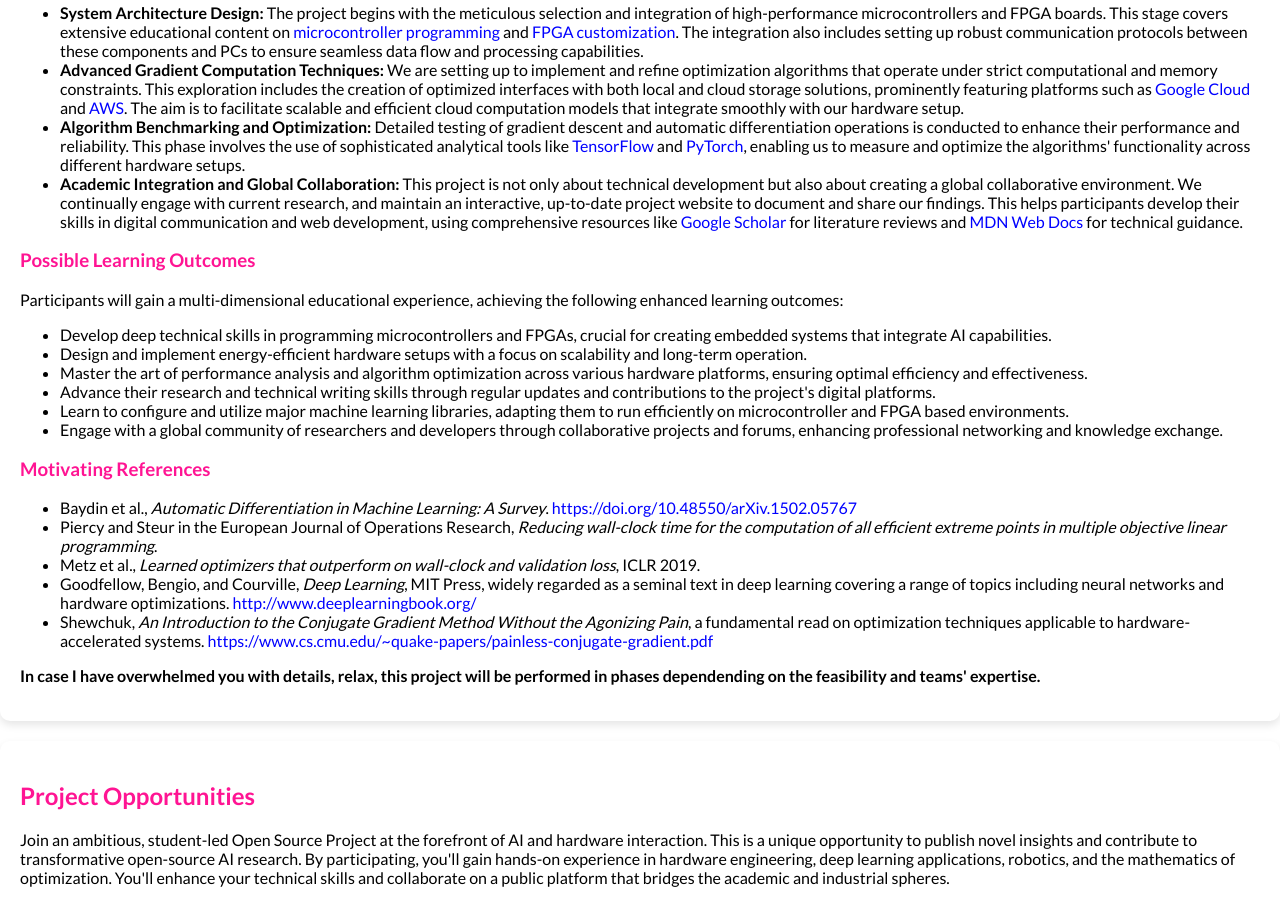
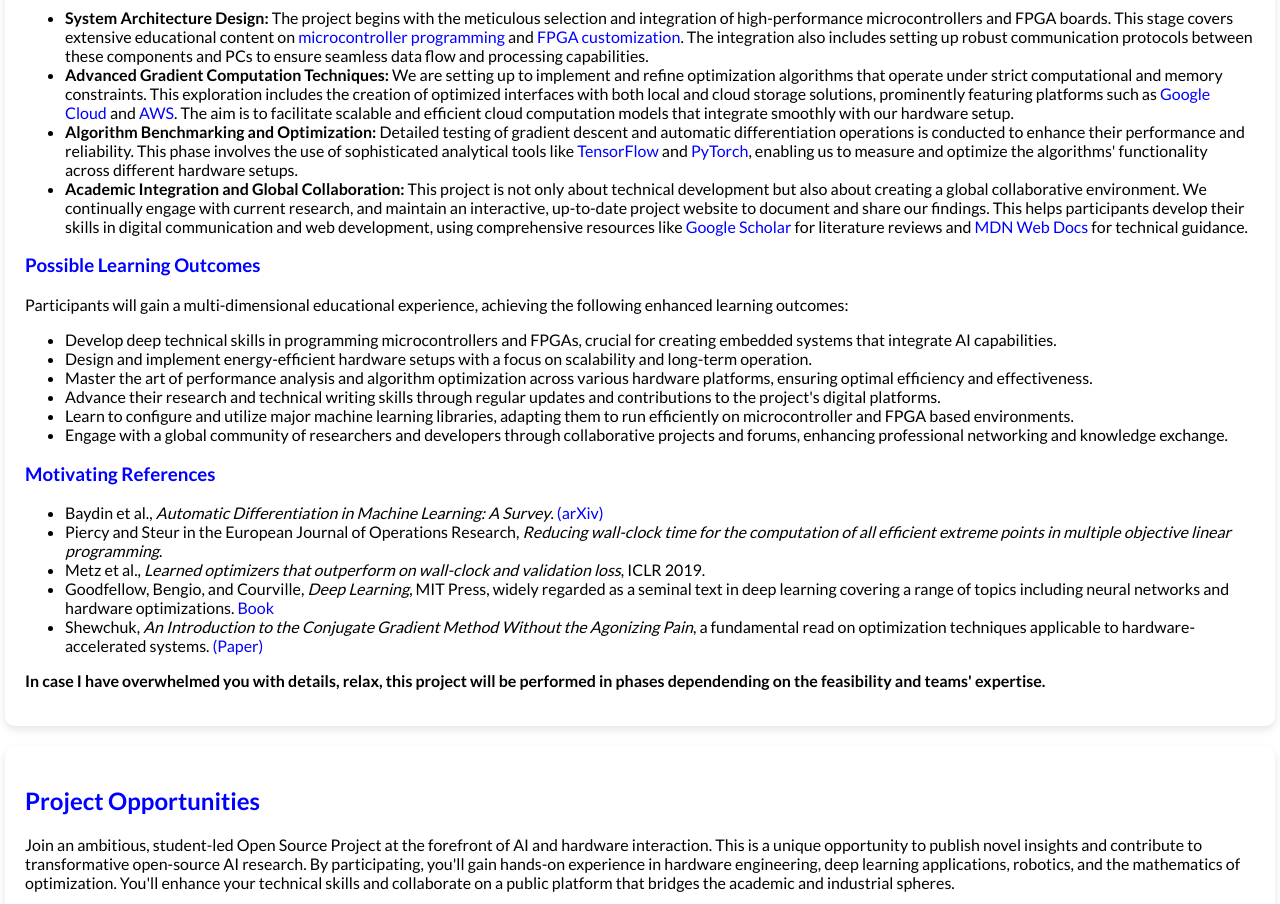
Before and after one commit to 1ssb/gradients_on_the_clock, a plain HTML site: page index.html in a window 1280 px wide. Shown: the part 995-1899 px from the top of the page. Drawn offline with Linux system fonts and the light colour scheme.

Commit message:
Update index.html

```diff
--- a/index.html
+++ b/index.html
@@ -8,6 +8,14 @@
     <link rel="stylesheet" href="https://cdnjs.cloudflare.com/ajax/libs/font-awesome/6.0.0-beta3/css/all.min.css">
     <link href="https://fonts.googleapis.com/css2?family=Lato:wght@300;400;700&display=swap" rel="stylesheet">
     <style>
+        html {
+            height: 100%;
+            margin: 0;
+            padding: 5px;
+            font-family: 'Lato', sans-serif;
+            transition: background-color 0.3s, color 0.3s;
+            overflow-x: hidden;
+        }
         body {
             font-family: 'Lato', sans-serif;
             margin: 0;
@@ -20,14 +28,18 @@
         .header {
             display: flex;
             justify-content: space-between;
+            flex-direction: row;
             align-items: center;
             padding: 20px;
             background-color: #f8f9fa;
+            overflow-y: auto;
+
         }
         .header .title {
             font-size: 24px;
             font-weight: bold;
             text-align: center;
+            overflow-y: auto;
         }
         .buttons {
             display: flex;
@@ -62,7 +74,7 @@
             flex-shrink: 0; /* Prevent shrinking */
         }
         .card h2, .card h3 {
-            color: deepPink;
+            color: blue;
         }
         .bio-text {
             text-align: justify;
@@ -185,11 +197,11 @@
             </ul>
             <h3>Motivating References</h3>
             <ul>
-                <li>Baydin et al., <em>Automatic Differentiation in Machine Learning: A Survey</em>. <a href="https://doi.org/10.48550/arXiv.1502.05767">https://doi.org/10.48550/arXiv.1502.05767</a></li>
+                <li>Baydin et al., <em>Automatic Differentiation in Machine Learning: A Survey</em>. <a href="https://doi.org/10.48550/arXiv.1502.05767">(arXiv)</a></li>
                 <li>Piercy and Steur in the European Journal of Operations Research, <em>Reducing wall-clock time for the computation of all efficient extreme points in multiple objective linear programming</em>.</li>
                 <li>Metz et al., <em>Learned optimizers that outperform on wall-clock and validation loss</em>, ICLR 2019.</li>
-                <li>Goodfellow, Bengio, and Courville, <em>Deep Learning</em>, MIT Press, widely regarded as a seminal text in deep learning covering a range of topics including neural networks and hardware optimizations. <a href="http://www.deeplearningbook.org/">http://www.deeplearningbook.org/</a></li>
-                <li>Shewchuk, <em>An Introduction to the Conjugate Gradient Method Without the Agonizing Pain</em>, a fundamental read on optimization techniques applicable to hardware-accelerated systems. <a href="https://www.cs.cmu.edu/~quake-papers/painless-conjugate-gradient.pdf">https://www.cs.cmu.edu/~quake-papers/painless-conjugate-gradient.pdf</a></li>
+                <li>Goodfellow, Bengio, and Courville, <em>Deep Learning</em>, MIT Press, widely regarded as a seminal text in deep learning covering a range of topics including neural networks and hardware optimizations. <a href="http://www.deeplearningbook.org/">Book</a></li>
+                <li>Shewchuk, <em>An Introduction to the Conjugate Gradient Method Without the Agonizing Pain</em>, a fundamental read on optimization techniques applicable to hardware-accelerated systems. <a href="https://www.cs.cmu.edu/~quake-papers/painless-conjugate-gradient.pdf">(Paper)</a></li>
             </ul>
 
             <p><strong>In case I have overwhelmed you with details, relax, this project will be performed in phases dependending on the feasibility and teams' expertise.</strong></p>
```
Lines whose indentation alone changed are shown as unchanged.
